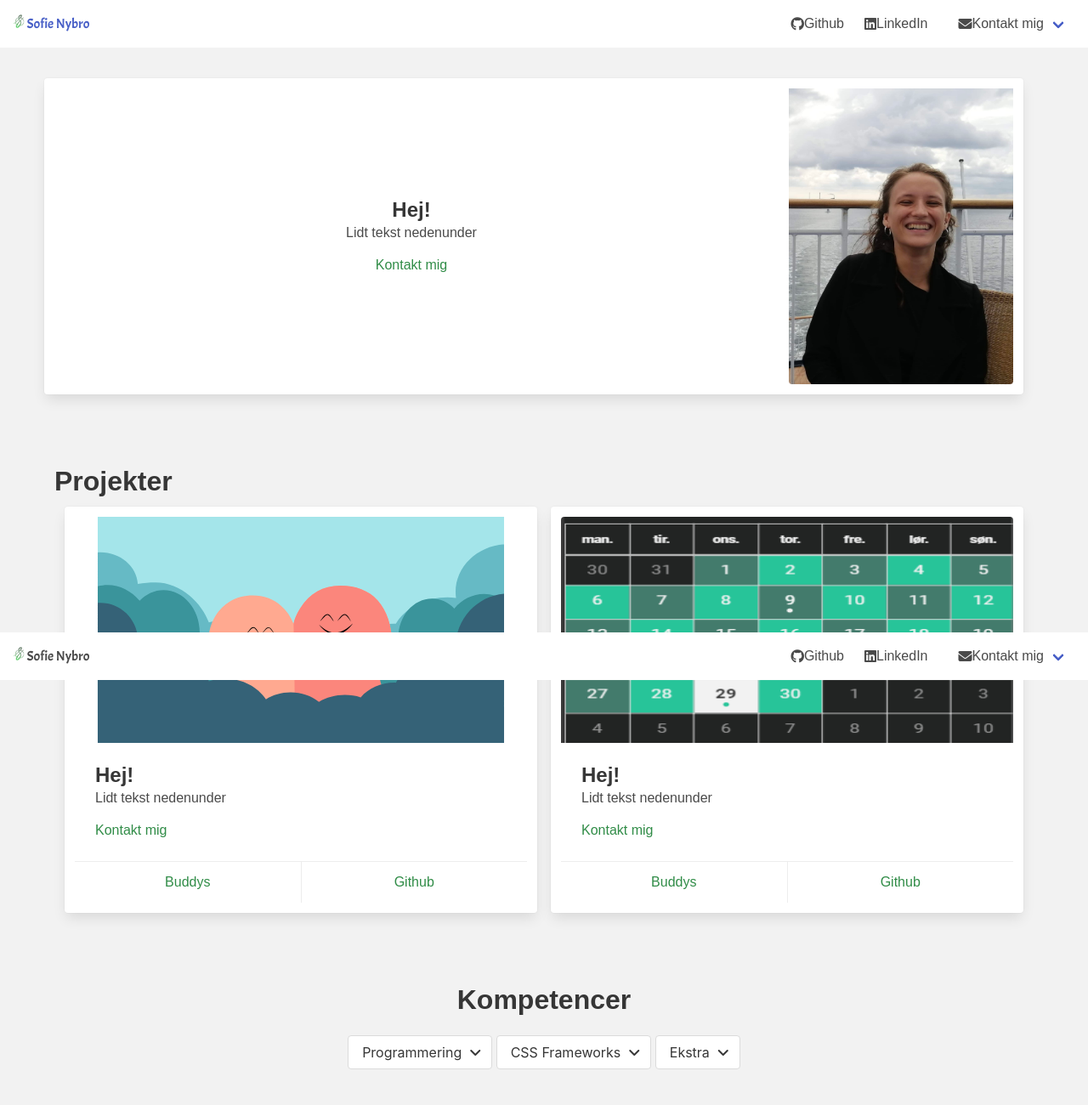
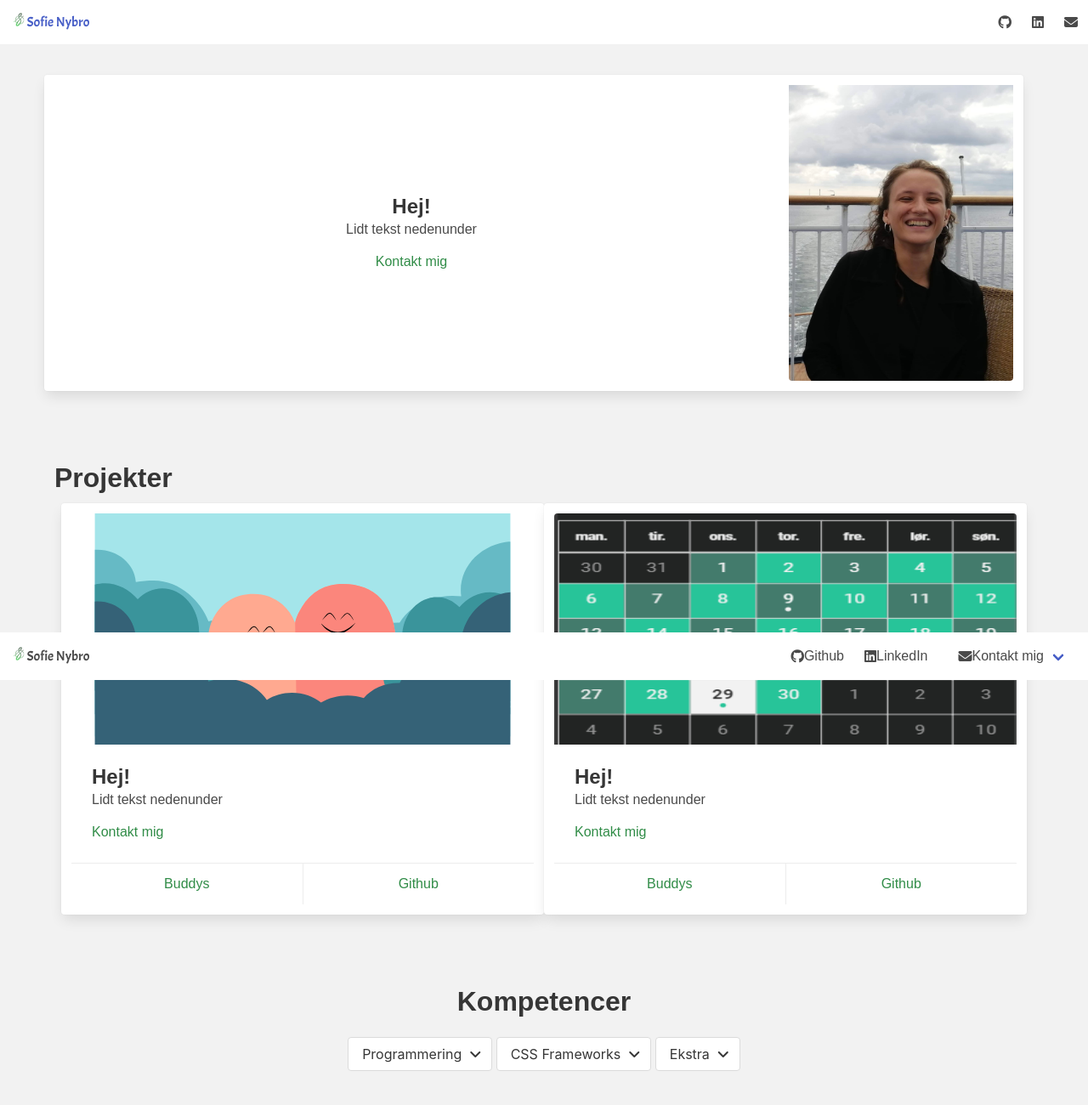
Before and after one commit to SofNyb/portfolioBulma, a website: page index.html in a window 1280 px wide. Shown: the top 1300 px of the page at 85% size. Drawn offline with nearby package versions, Linux system fonts and the light colour scheme.

Commit message:
Navbar ændret i og genstylet projekt-cards

```diff
--- a/index.html
+++ b/index.html
@@ -20,31 +20,26 @@
 
         </a>
 
-        <a role="button" class="navbar-burger" aria-label="menu" aria-expanded="false" data-target="navbarBasicExample">
+        <a role="button" class="navbar-burger" aria-label="menu" aria-expanded="false" data-target="navbarHeader">
             <span aria-hidden="true"></span>
             <span aria-hidden="true"></span>
             <span aria-hidden="true"></span>
         </a>
     </div>
 
-    <div id="navbarBasicExample" class="navbar-menu">
+    <div id="navbarHeader" class="navbar-menu">
 
         <div class="navbar-end">
-            <a class="navbar-item">
+            <div class="navbar-item">
                 <i class="fa-brands fa-github"></i>
-                <p>Github</p>
-            </a>
-
-            <a class="navbar-item">
-                <i class="fa-brands fa-linkedin"></i>
-                <p>LinkedIn</p>
-            </a>
+            </div>
 
             <div class="navbar-item">
-                <a class="navbar-link">
-                    <i class="fa-solid fa-envelope"></i>
-                    <p>Kontakt mig</p>
-                </a>
+                <i class="fa-brands fa-linkedin"></i>
+            </div>
+
+            <div class="navbar-item">
+                <i class="fa-solid fa-envelope"></i>
             </div>
         </div>
     </div>
@@ -83,9 +78,9 @@
             Projekter
         </p>
 
-        <div class="columns">
+        <div class="columns mx-2">
 
-            <div class="card column ml-5 mr-2">
+            <div class="card column">
                 <div class="card-image">
                     <figure class="image is-2by1">
                         <img src="images/buddys.svg" alt="Buddys">
@@ -106,7 +101,7 @@
                 </footer>
             </div>
 
-            <div class="card column mr-5 ml-2">
+            <div class="card column">
                 <div class="card-image">
                     <figure class="image is-2by1">
                         <img src="images/Skema.png" alt="Powerskema">
@@ -270,14 +265,14 @@
 
         </a>
 
-        <!--<a role="button" class="navbar-burger" aria-label="menu" aria-expanded="false" data-target="navbarBasicExample">
+        <a role="button" class="navbar-burger" aria-label="menu" aria-expanded="false" data-target="navbarFooter">
             <span aria-hidden="true"></span>
             <span aria-hidden="true"></span>
             <span aria-hidden="true"></span>
-        </a>-->
+        </a>
     </div>
 
-    <div id="navbarBasicExample" class="navbar-menu">
+    <div id="navbarFooter" class="navbar-menu">
 
         <div class="navbar-end">
             <a class="navbar-item">
--- a/styles.css
+++ b/styles.css
@@ -20,6 +20,7 @@ body {
 
 .submitKnap {
     background-color: #80BF8A;
+    color: white;
 }
 
 a {
```
